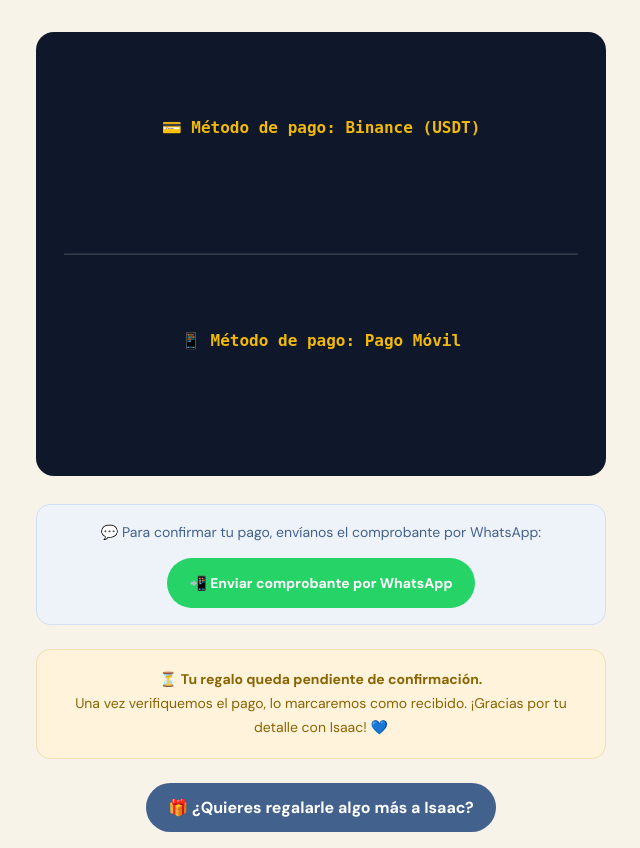
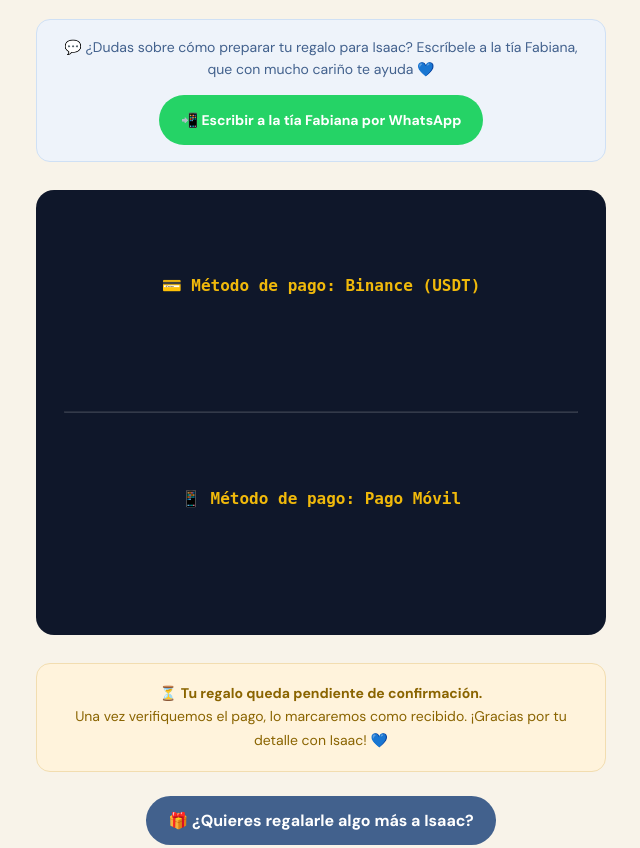
Before and after one commit to fabigonzr22/baby-isaac, a Flask app: template templates/confirmacion.html in a window 1280 px wide. Shown: the part 452-1300 px from the top of the page, without its empty margins (319-959 px from the left). Run offline with Flask 3, Linux system fonts and the light colour scheme; the template is opened without the code that fills it, so the values that code supplies are empty; some libraries are stand-ins or nearby versions.

Commit message:
Botón WhatsApp arriba de los métodos de pago + texto de tía Fabiana

```diff
--- a/templates/confirmacion.html
+++ b/templates/confirmacion.html
@@ -20,17 +20,17 @@
     Completa el pago con estos datos:
   </p>
 
+  <div class="contacto-box">
+    <p style="margin:0 0 14px; color:var(--ink);">💬 ¿Dudas sobre cómo preparar tu regalo para Isaac? Escríbele a la tía Fabiana, que con mucho cariño te ayuda 💙</p>
+    <a class="button" href="https://wa.link/ef7wac" target="_blank" rel="noopener" style="background:#25d366;">📲 Escribir a la tía Fabiana por WhatsApp</a>
+  </div>
+
   <div class="binance-box">
     <span style="display:block; text-align:center; font-size:16px; font-weight:700; color:#f0b90b; margin-bottom:12px;">💳 Método de pago: Binance (USDT)</span>
     {{ binance }}
     <hr style="border-color:rgba(255,255,255,.15); margin:18px 0;">
     <span style="display:block; text-align:center; font-size:16px; font-weight:700; color:#f0b90b; margin-bottom:12px;">📱 Método de pago: Pago Móvil</span>
     {{ pago_movil }}
-  </div>
-
-  <div class="contacto-box">
-    <p style="margin:0 0 14px; color:var(--ink);">💬 Para confirmar tu pago, envíanos el comprobante por WhatsApp:</p>
-    <a class="button" href="https://wa.link/ef7wac" target="_blank" rel="noopener" style="background:#25d366;">📲 Enviar comprobante por WhatsApp</a>
   </div>
 
   <div class="pending">
```
